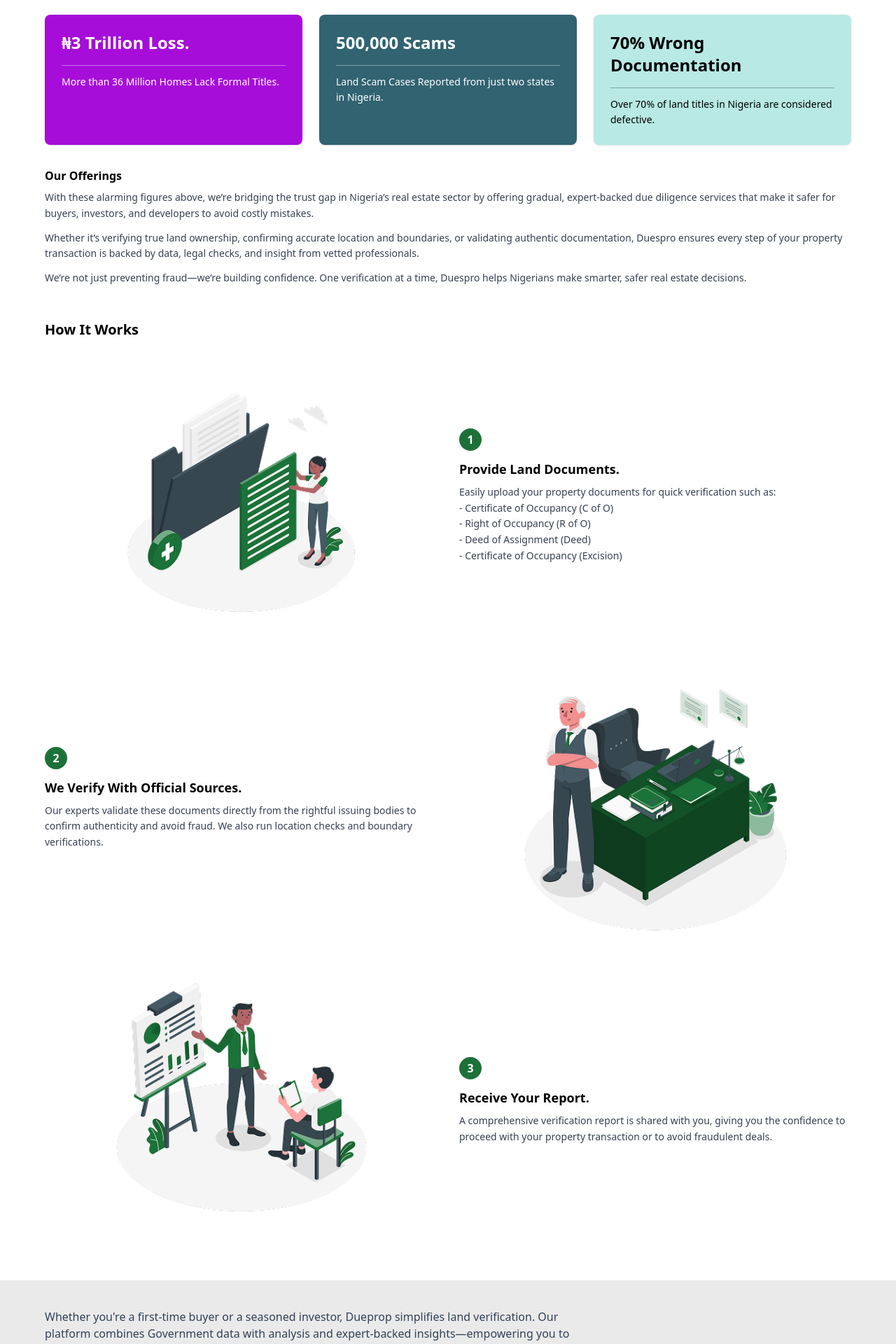
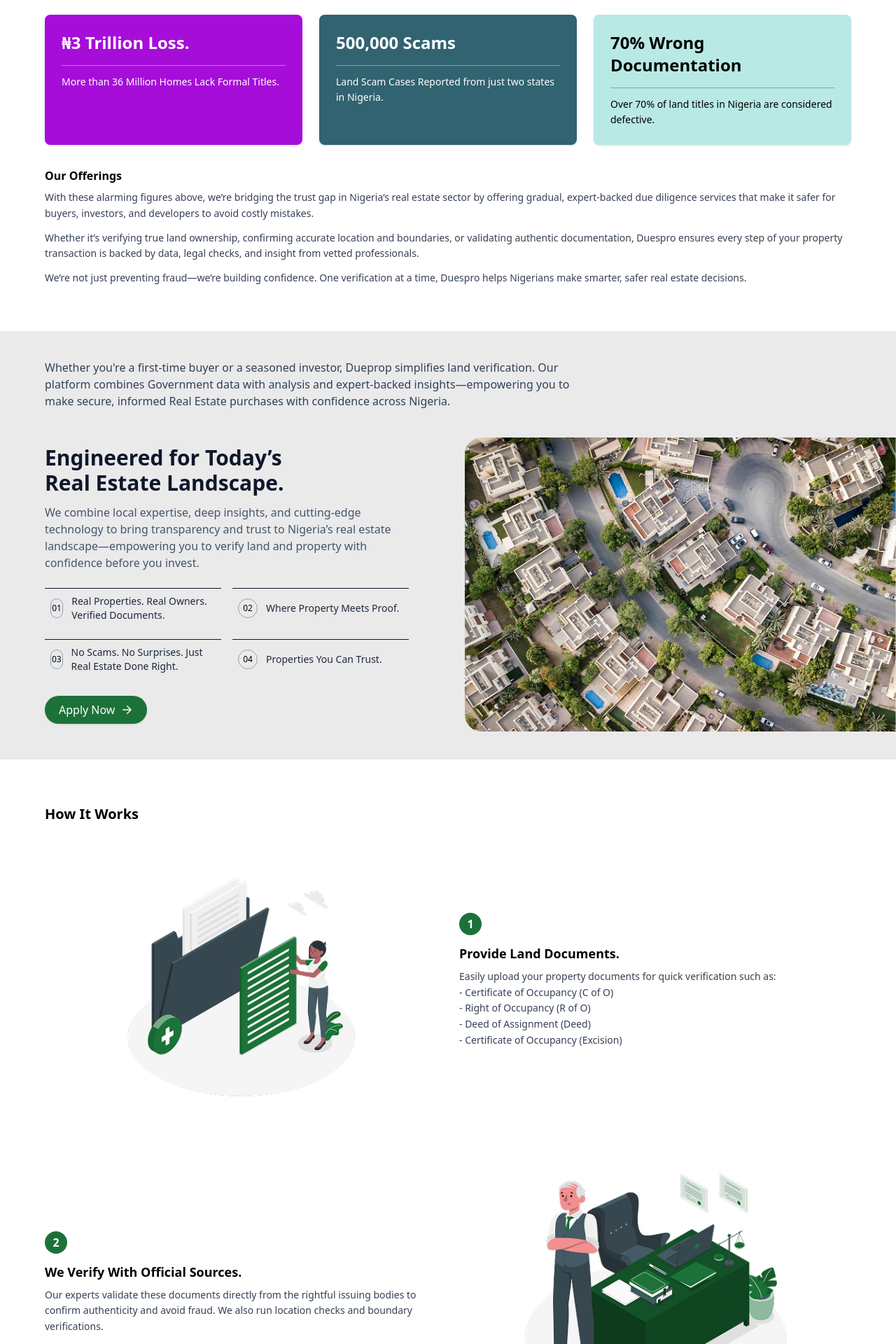
Before and after one commit to oyis12/dueprop-landing-page, a React (Vite) app: page / in a window 1280 px wide. Shown: the part 880-2800 px from the top of the page at 70% size. Built offline with nearby package versions, Linux system fonts and the light colour scheme.

Commit message:
updated estimated loss and how it works

```diff
--- /dev/null
+++ b/src/components/EstimatedLosses.jsx
@@ -0,0 +1,64 @@
+export default function EstimatedLosses() {
+  return (
+    <section className="w-full px-4 md:px-16 py-10 md:py-16 bg-white">
+      <div className="max-w-7xl mx-auto">
+        {/* Heading */}
+        <h2 className="text-base md:text-xl font-bold mb-6 leading-snug">
+          Estimated Losses That Should Be Averted In Nigeria Annually (Every Year).
+        </h2>
+
+        {/* Stats Cards */}
+        <div className="grid grid-cols-1 md:grid-cols-3 gap-3 md:gap-6 mb-8">
+          {/* Card 1 */}
+          <div className="bg-[#A60DD9] text-white rounded-lg shadow p-4 md:p-6">
+            <h3 className="text-lg md:text-2xl font-bold mb-2 md:mb-4">₦3 Trillion Loss.</h3>
+            <div className="border-t border-white/40 pt-2 md:pt-3">
+              <p className="text-xs md:text-sm leading-relaxed">
+                More than 36 Million Homes Lack Formal Titles.
+              </p>
+            </div>
+          </div>
+
+          {/* Card 2 */}
+          <div className="bg-[#316371] text-white rounded-lg shadow p-4 md:p-6">
+            <h3 className="text-lg md:text-2xl font-bold mb-2 md:mb-4">500,000 Scams</h3>
+            <div className="border-t border-white/40 pt-2 md:pt-3">
+              <p className="text-xs md:text-sm leading-relaxed">
+                Land Scam Cases Reported from just two states in Nigeria.
+              </p>
+            </div>
+          </div>
+
+          {/* Card 3 */}
+          <div className="bg-[#B8E9E5] text-black rounded-lg shadow p-4 md:p-6">
+            <h3 className="text-lg md:text-2xl font-bold mb-2 md:mb-4">70% Wrong Documentation</h3>
+            <div className="border-t border-black/30 pt-2 md:pt-3">
+              <p className="text-xs md:text-sm leading-relaxed">
+                Over 70% of land titles in Nigeria are considered defective.
+              </p>
+            </div>
+          </div>
+        </div>
+
+        {/* Offerings Section */}
+        <div>
+          <h3 className="font-semibold mb-2 text-sm md:text-base">Our Offerings</h3>
+          <p className="text-gray-700 text-xs md:text-sm leading-relaxed">
+            With these alarming figures above, we’re bridging the trust gap in Nigeria’s real estate
+            sector by offering gradual, expert-backed due diligence services that make it safer for
+            buyers, investors, and developers to avoid costly mistakes.
+          </p>
+          <p className="text-gray-700 text-xs md:text-sm leading-relaxed mt-2 md:mt-3">
+            Whether it’s verifying true land ownership, confirming accurate location and boundaries,
+            or validating authentic documentation, Duespro ensures every step of your property
+            transaction is backed by data, legal checks, and insight from vetted professionals.
+          </p>
+          <p className="text-gray-700 text-xs md:text-sm leading-relaxed mt-2 md:mt-3">
+            We’re not just preventing fraud—we’re building confidence. One verification at a time,
+            Duespro helps Nigerians make smarter, safer real estate decisions.
+          </p>
+        </div>
+      </div>
+    </section>
+  );
+}
--- a/src/components/Hero.jsx
+++ b/src/components/Hero.jsx
@@ -81,7 +81,7 @@
         <div className="mt-7 flex justify-center lg:justify-start">
           <a
             href="#verify"
-            className="inline-flex items-center rounded-full border border-slate-300 bg-white px-6 py-3 text-lg font-semibold hover:bg-slate-50 shadow-md transition"
+            className="inline-flex items-center rounded-full text-white border border-slate-300 bg-[#1C7139] px-6 py-3 text-lg font-semibold hover:bg-green-700 shadow-md transition"
           >
             Start Verification Now
             <svg
--- /dev/null
+++ b/src/components/HowItWorks.jsx
@@ -0,0 +1,73 @@
+import one from "../assets/1.png";
+import two from "../assets/2.png";
+import three from "../assets/3.png";
+
+export default function HowItWorks() {
+  return (
+    <section className="w-full px-4 md:px-16 py-10 md:py-16 bg-white">
+      <div className="max-w-7xl mx-auto">
+        {/* Heading */}
+        <h2 className="text-lg md:text-xl font-bold mb-6 md:mb-8">How It Works</h2>
+
+        {/* Step 1 */}
+        <div className="grid md:grid-cols-2 gap-6 md:gap-8 items-center mb-10 md:mb-12">
+          <div className="flex justify-center">
+            <img src={one} alt="Provide Land Documents" className="max-w-[220px] md:max-w-sm" />
+          </div>
+          <div>
+            <span className="bg-[#1C7139] text-white rounded-full w-7 h-7 md:w-8 md:h-8 flex items-center justify-center text-sm md:text-base font-bold mb-2 md:mb-3">
+              1
+            </span>
+            <h3 className="font-semibold text-base md:text-lg mb-1 md:mb-2">
+              Provide Land Documents.
+            </h3>
+            <p className="text-xs md:text-sm text-gray-700 leading-relaxed">
+              Easily upload your property documents for quick verification such as:
+              <br />- Certificate of Occupancy (C of O)
+              <br />- Right of Occupancy (R of O)
+              <br />- Deed of Assignment (Deed)
+              <br />- Certificate of Occupancy (Excision)
+            </p>
+          </div>
+        </div>
+
+        {/* Step 2 */}
+        <div className="grid md:grid-cols-2 gap-6 md:gap-8 items-center mb-10 md:mb-12">
+          <div className="order-2 md:order-1">
+            <span className="bg-[#1C7139] text-white rounded-full w-7 h-7 md:w-8 md:h-8 flex items-center justify-center text-sm md:text-base font-bold mb-2 md:mb-3">
+              2
+            </span>
+            <h3 className="font-semibold text-base md:text-lg mb-1 md:mb-2">
+              We Verify With Official Sources.
+            </h3>
+            <p className="text-xs md:text-sm text-gray-700 leading-relaxed">
+              Our experts validate these documents directly from the rightful issuing bodies to
+              confirm authenticity and avoid fraud. We also run location checks and boundary
+              verifications.
+            </p>
+          </div>
+          <div className="order-1 md:order-2 flex justify-center">
+            <img src={two} alt="We Verify With Official Sources" className="max-w-[220px] md:max-w-sm" />
+          </div>
+        </div>
+
+        {/* Step 3 */}
+        <div className="grid md:grid-cols-2 gap-6 md:gap-8 items-center">
+          <div className="flex justify-center">
+            <img src={three} alt="Receive Report" className="max-w-[220px] md:max-w-sm" />
+          </div>
+          <div>
+            <span className="bg-[#1C7139] text-white rounded-full w-7 h-7 md:w-8 md:h-8 flex items-center justify-center text-sm md:text-base font-bold mb-2 md:mb-3">
+              3
+            </span>
+            <h3 className="font-semibold text-base md:text-lg mb-1 md:mb-2">Receive Your Report.</h3>
+            <p className="text-xs md:text-sm text-gray-700 leading-relaxed">
+              A comprehensive verification report is shared with you, giving you the confidence to
+              proceed with your property transaction or to avoid fraudulent deals.
+            </p>
+          </div>
+        </div>
+      </div>
+    </section>
+  );
+}
--- a/src/pages/Landing-page.jsx
+++ b/src/pages/Landing-page.jsx
@@ -1,14 +1,18 @@
 import Engineered from "../components/Engineered";
+import EstimatedLosses from "../components/EstimatedLosses";
 import FAQAccordion from "../components/FAQAccordion ";
 import Hero from "../components/Hero";
+import HowItWorks from "../components/HowItWorks";
 import LossesAndHowItWorks from "../components/LossesAndHowItWorks";
 
 export default function LandingPage() {
   return (
    <>
       <Hero />
-      <LossesAndHowItWorks />
+      {/* <LossesAndHowItWorks /> */}
+      <EstimatedLosses />
       <Engineered />
+      <HowItWorks />
       <FAQAccordion />
    </>
   );
```
